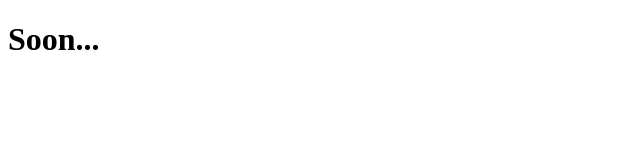
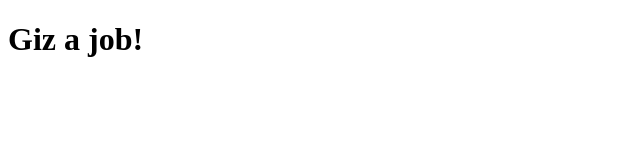
Before and after one commit to acadonis/acadonis.github.io, a plain HTML site: page index.html in a window 1280 px wide. Shown: the whole page, without its empty margins (0-640 px from the left). Drawn offline with Linux system fonts and the light colour scheme.

Commit message:
Update index.html

```diff
--- a/index.html
+++ b/index.html
@@ -5,6 +5,6 @@
     <title></title>
   </head>
   <body>
-    <h1>Soon...</h1>
+    <h1>Giz a job!</h1>
   </body>
 </html>
```
